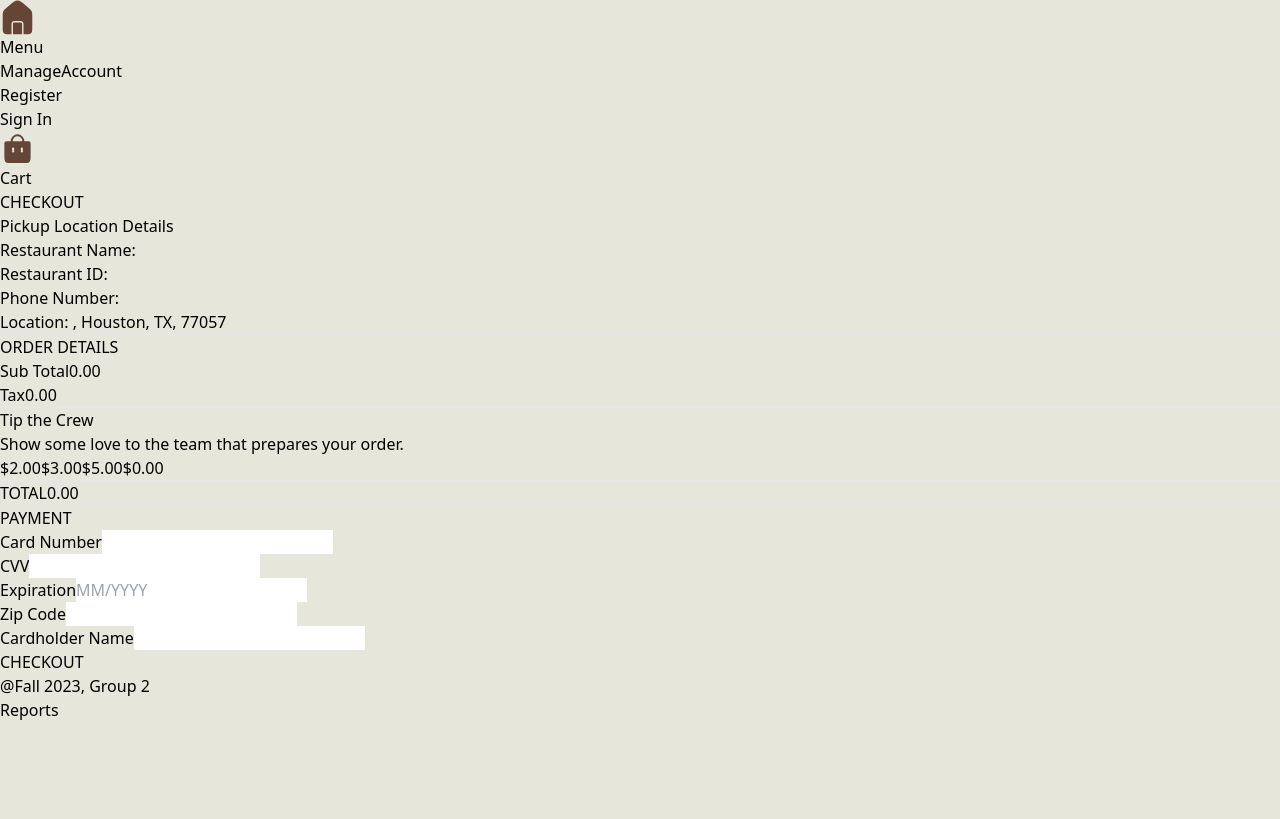
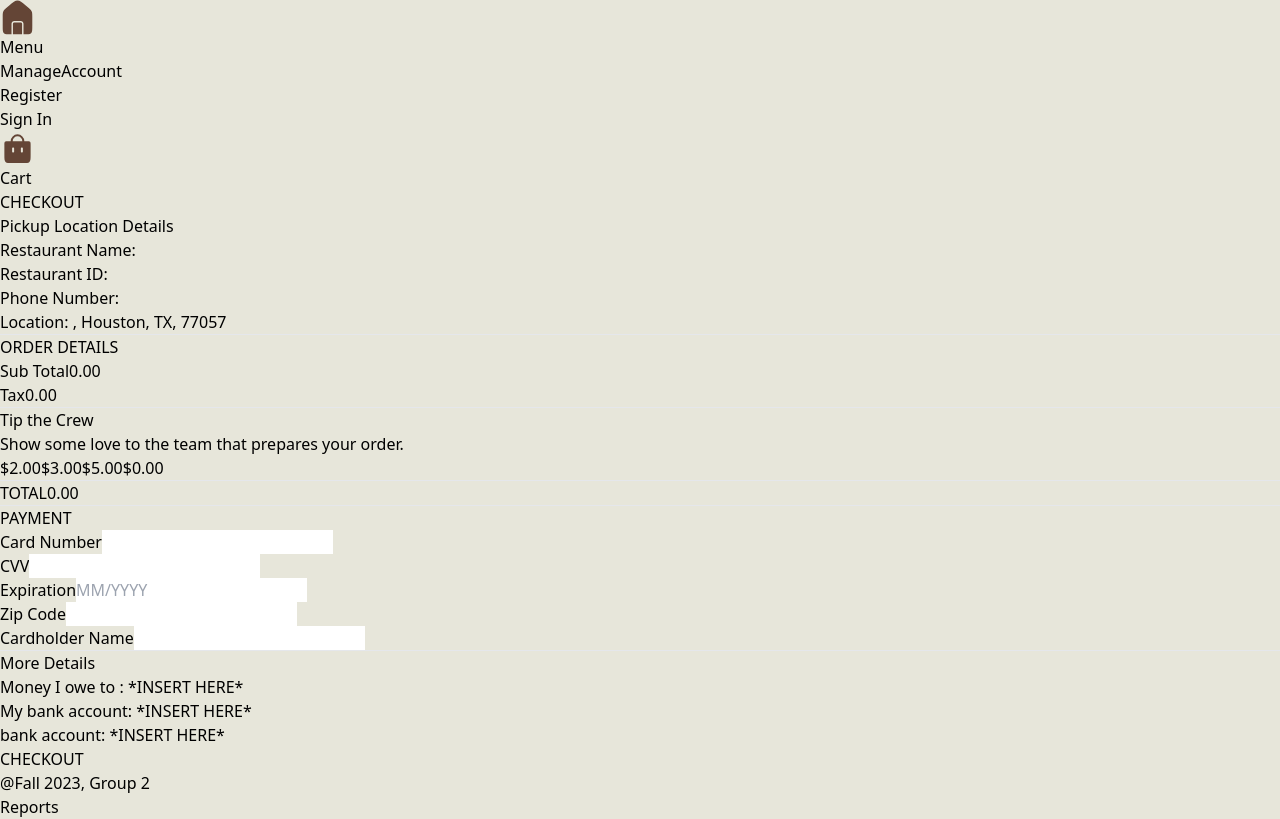
Before and after one commit to ujwal2003/DB-Team02-WebApp, a React (Vite) app in the folder client/: page /Checkout in a window 1280 px wide. Built offline with nearby package versions, Linux system fonts and the light colour scheme.

Commit message:
add more details to checkout

```diff
--- a/client/src/pages/Checkout.jsx
+++ b/client/src/pages/Checkout.jsx
@@ -260,6 +260,16 @@ function Checkout() {
                         </div>
                     </div>
                 </div>
+
+                <hr className="border border-[#644536] my-4" />
+
+                {/* TODO: Insert details here*/}
+                <div>
+                    <div className='text-2xl font-bold '>More Details</div>
+                    <div className='text-font-semibold'>Money I owe to {location.name}: *INSERT HERE*</div>
+                    <div className='text-font-semibold'>My bank account: *INSERT HERE*</div>
+                    <div className='text-font-semibold'>{location.name} bank account: *INSERT HERE*</div>
+                </div>
             </div>
 
             <>
```
